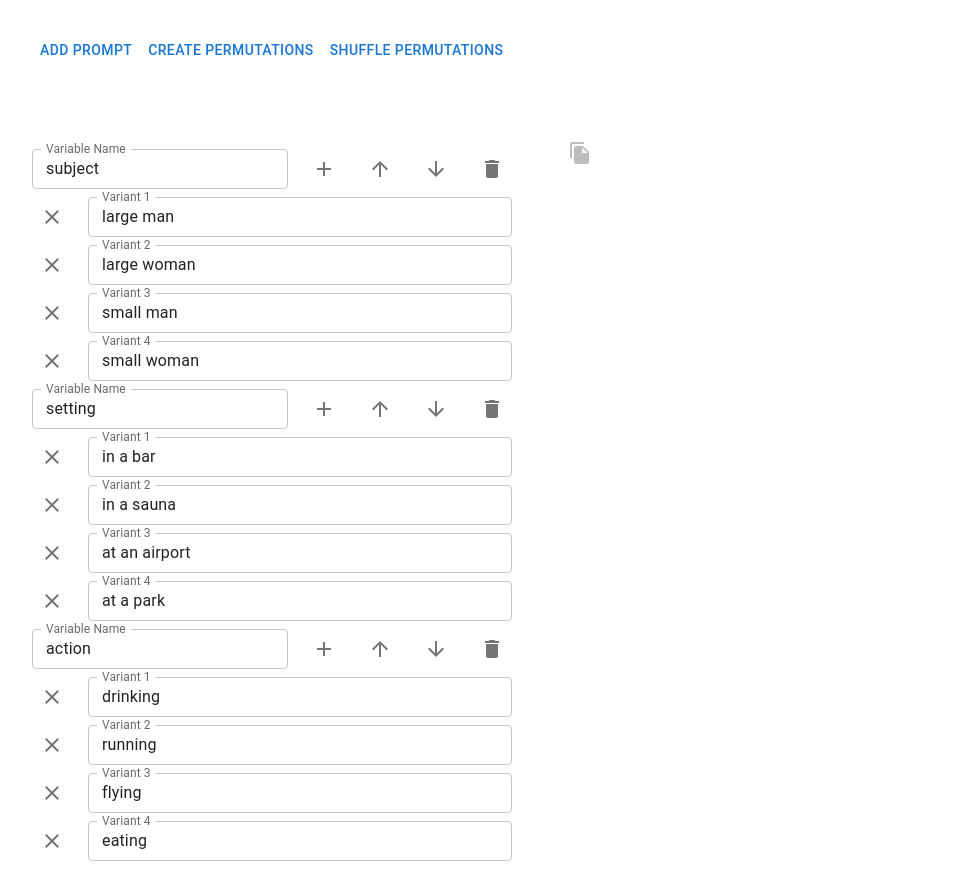
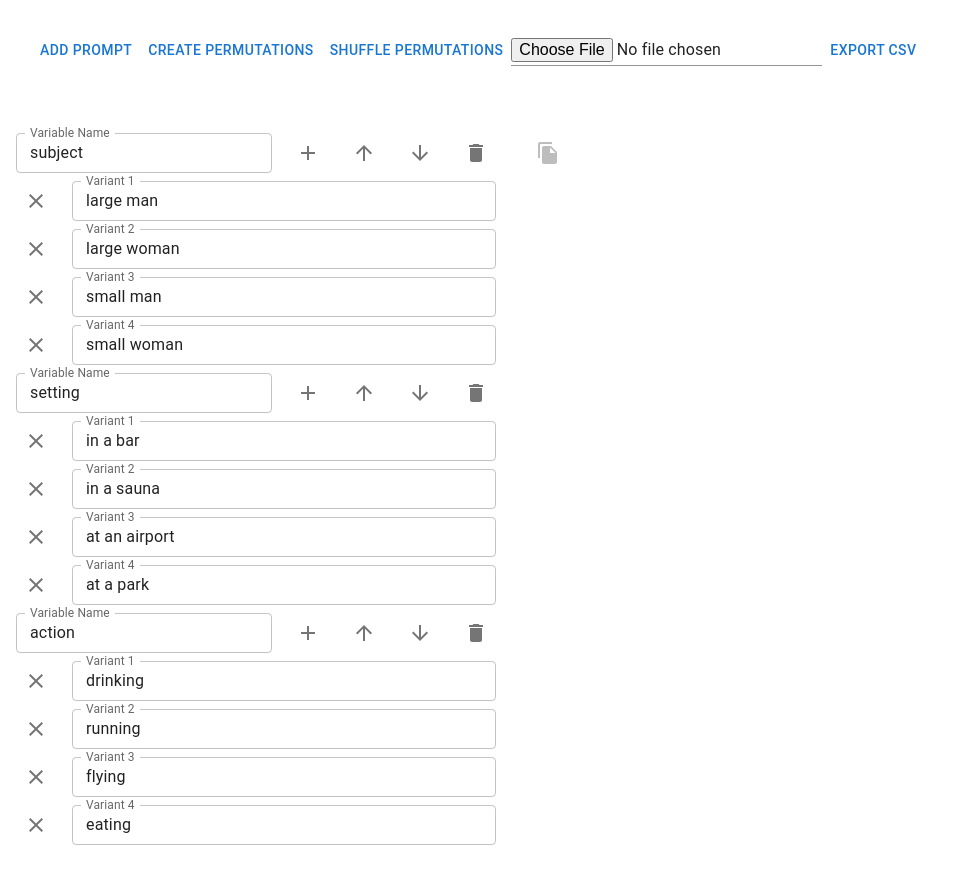
Before and after one commit to jerazost/prompt-builder, a React (Create React App) app: page / in a window 1280 px wide. Shown: the whole page, without its empty margins (0-963 px from the left). After the commit the page ends 861 px from the top, so only its background shows below. Built offline with nearby package versions, Linux system fonts and the light colour scheme.

Commit message:
Adding csv import and export

```diff
--- a/src/App.tsx
+++ b/src/App.tsx
@@ -5,7 +5,7 @@ import { useState } from "react";
 import { PromptPartial } from "./components/PromptPartial";
 import update from "immutability-helper";
 import { v4 as uuidv4 } from "uuid";
-import { Box } from "@mui/material";
+import { Box, Input } from "@mui/material";
 import IconButton from "@mui/material/IconButton";
 import CopyIcon from "@mui/icons-material/FileCopy";
 import { useCopyToClipboard } from "./hooks/useCopyToClipBoard";
@@ -138,6 +138,52 @@ function App() {
     setPromptObjects([...newPrompts]);
   };
 
+  const importCSV = (event: React.ChangeEvent<HTMLInputElement>) => {
+    const file = event.target.files?.[0];
+    if (!file) {
+      return;
+    }
+    const reader = new FileReader();
+    reader.onload = (e) => {
+      const csv = e.target?.result;
+      if (typeof csv !== "string") {
+        return;
+      }
+      const rows = csv.split("\n").map((line) => {
+        const regex = /,(?=(?:(?:[^"]*"){2})*[^"]*$)/g;
+        return line.split(regex).map((cell) => cell.replaceAll('"', "").trim());
+      });
+      const headers = rows.shift();
+      if (!headers) {
+        return;
+      }
+      let newPrompts = [];
+      for (let i = 0; i < headers.length; i++) {
+        const variableName = headers[i];
+        const promptTexts = rows
+          .map((row) => row[i])
+          .filter((text) => !!text.trim());
+        newPrompts.push({
+          id: uuidv4(),
+          variableName,
+          promptTexts,
+        });
+      }
+      setPromptObjects(newPrompts);
+    };
+    reader.readAsText(file);
+  };
+  const exportCSV = () => {
+    const csv = promptObjects.reduce((acc, { variableName, promptTexts }) => {
+      return `${acc}${variableName},${promptTexts.join(",")}\n`;
+    }, "");
+    const blob = new Blob([csv], { type: "text/csv" });
+    const url = URL.createObjectURL(blob);
+    const a = document.createElement("a");
+    a.href = url;
+    a.download = "prompts.csv";
+    a.click();
+  };
   return (
     <Box className="App">
       <Box sx={{ display: "flex", justifyContent: "flex-start", p: 2 }}>
@@ -145,6 +191,12 @@ function App() {
           <Button onClick={addPrompt}>Add Prompt</Button>
           <Button onClick={createPermutations}>Create Permutations</Button>
           <Button onClick={shufflePermutations}>Shuffle Permutations</Button>
+          <Input
+            type="file"
+            inputProps={{ accept: ".csv" }}
+            onChange={importCSV}
+          />
+          <Button onClick={exportCSV}>Export CSV</Button>
         </Box>
       </Box>
       <Box sx={{ display: "flex", gap: 2, p: 2 }}>
@@ -152,7 +204,6 @@ function App() {
           sx={{
             display: "flex",
             gap: 1,
-            p: 2,
             flexDirection: "column",
           }}
         >
```
